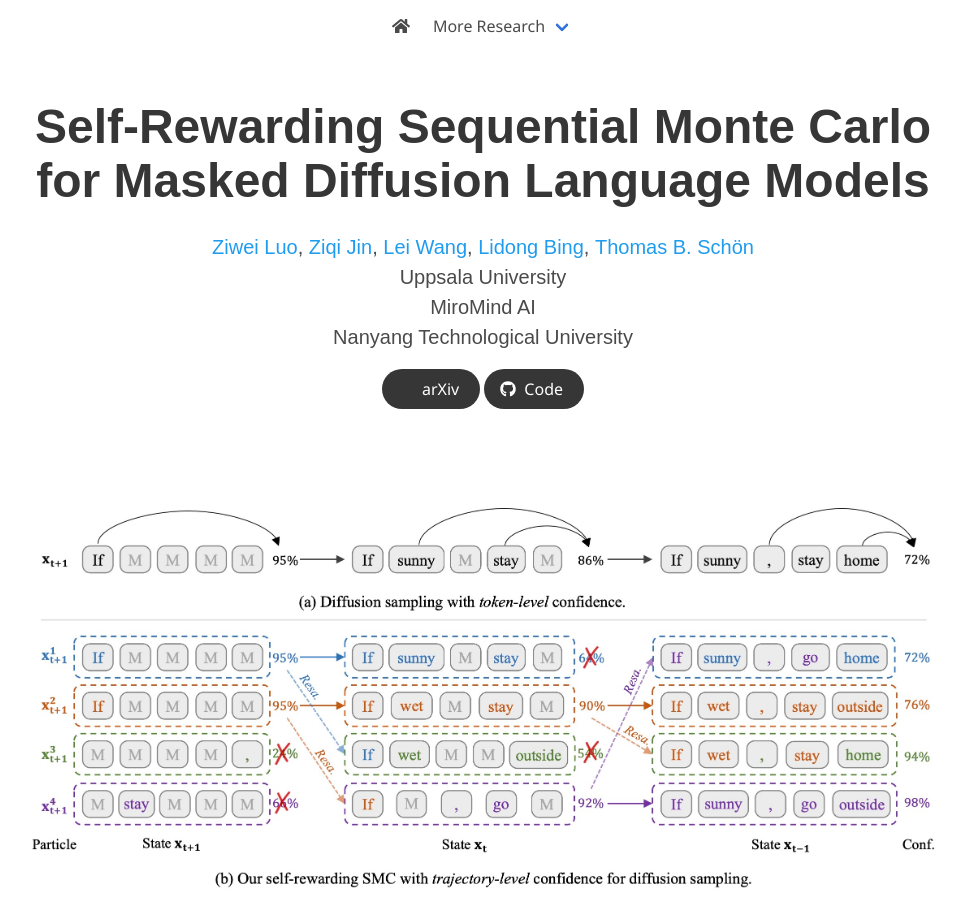
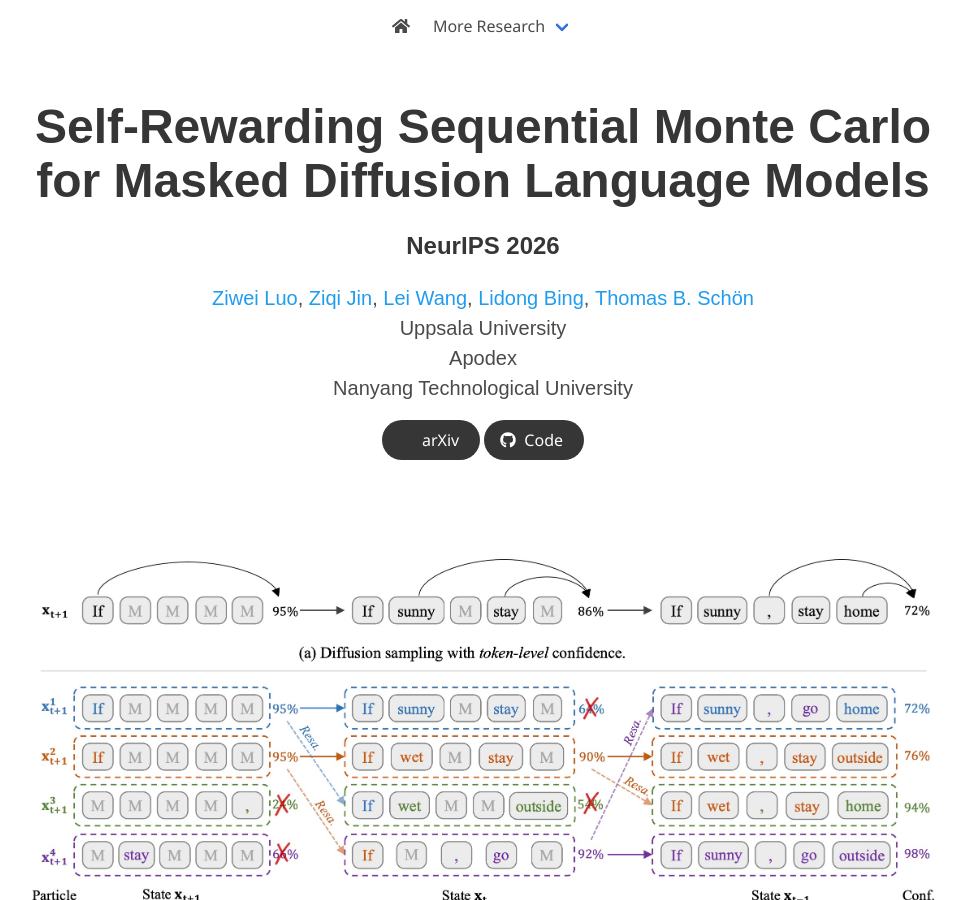
Before and after one commit to Algolzw/Algolzw.github.io, a Jekyll site: the page sr-smc/index.html, which Jekyll copies as it is, in a window 1280 px wide and 900 px high. Shown: the whole window, without its empty margins (157-1122 px from the left). Built offline with Jekyll 4.4.1, drawn with Linux system fonts in a browser that asks for light colours; nearby versions of some CDN libraries; some web fonts are replaced; library files that are not in the unit come from our copies; formulas are drawn with MathJax 3; a style sheet for code colours, icons or effects is not loaded.

Commit message:
update sr-smc

```diff
--- a/sr-smc/index.html
+++ b/sr-smc/index.html
@@ -98,7 +98,7 @@
       <div class="columns is-centered">
         <div class="column has-text-centered">
           <h1 class="title is-1 publication-title">Self-Rewarding Sequential Monte Carlo for Masked Diffusion Language Models</h1>
-          <!-- <h3 class="title is-4 publication-title">ICLR 2024</h3> -->
+          <h3 class="title is-4 publication-title">NeurIPS 2026</h3>
           <div class="is-size-5 publication-authors">
             <span class="author-block">
               <a href = "https://algolzw.github.io/">Ziwei Luo</a>,
@@ -117,7 +117,7 @@
 
           <div class="is-size-5 publication-authors">
             <span class="author-block">&nbsp;&nbsp;Uppsala University&nbsp;&nbsp;</span><br>
-            <span class="author-block">&nbsp;&nbsp;MiroMind AI&nbsp;&nbsp;</span><br>
+            <span class="author-block">&nbsp;&nbsp;Apodex&nbsp;&nbsp;</span><br>
             <span class="author-block">&nbsp;&nbsp;Nanyang Technological University&nbsp;&nbsp;</span>
           </div>
 
```
